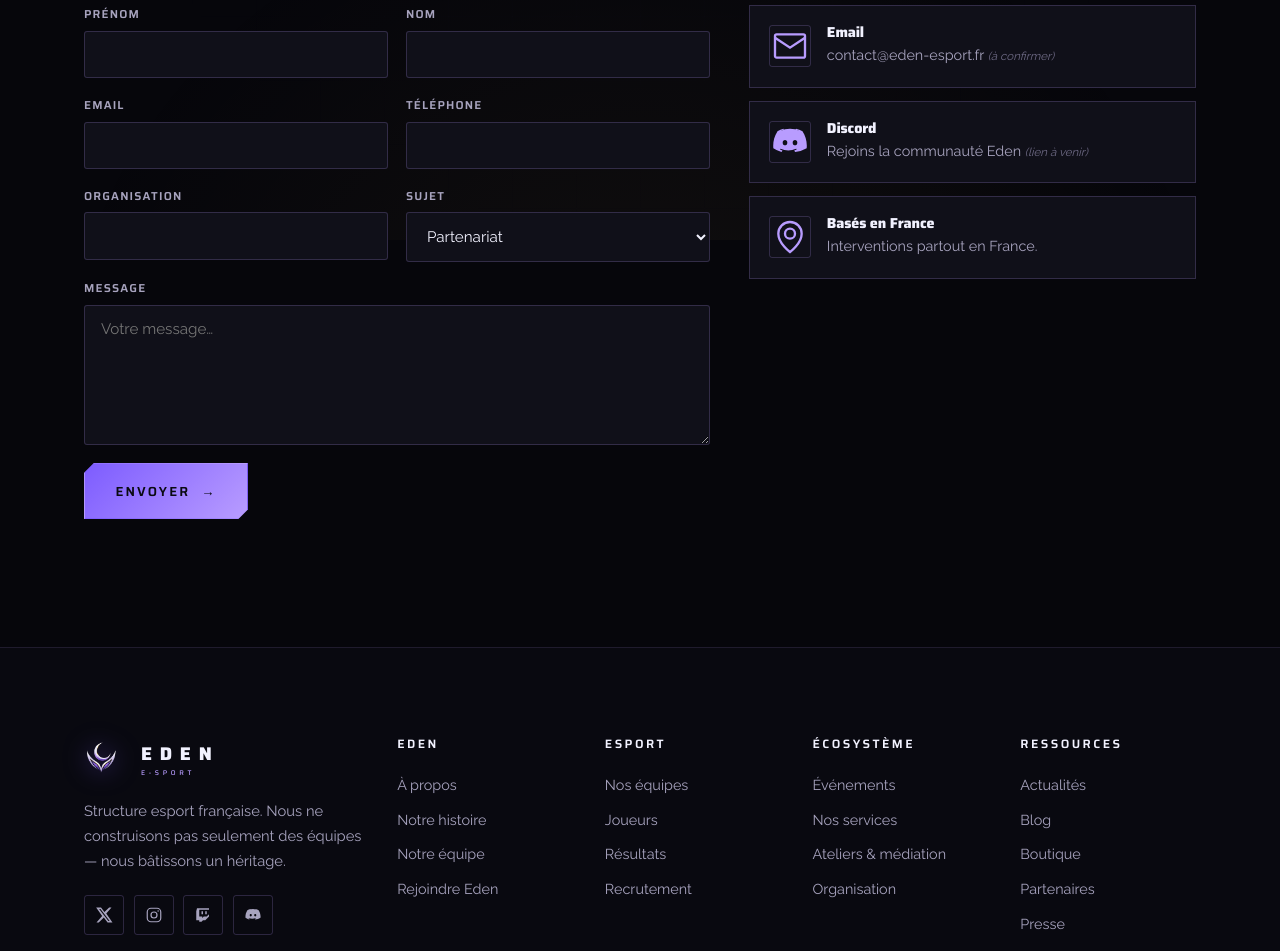
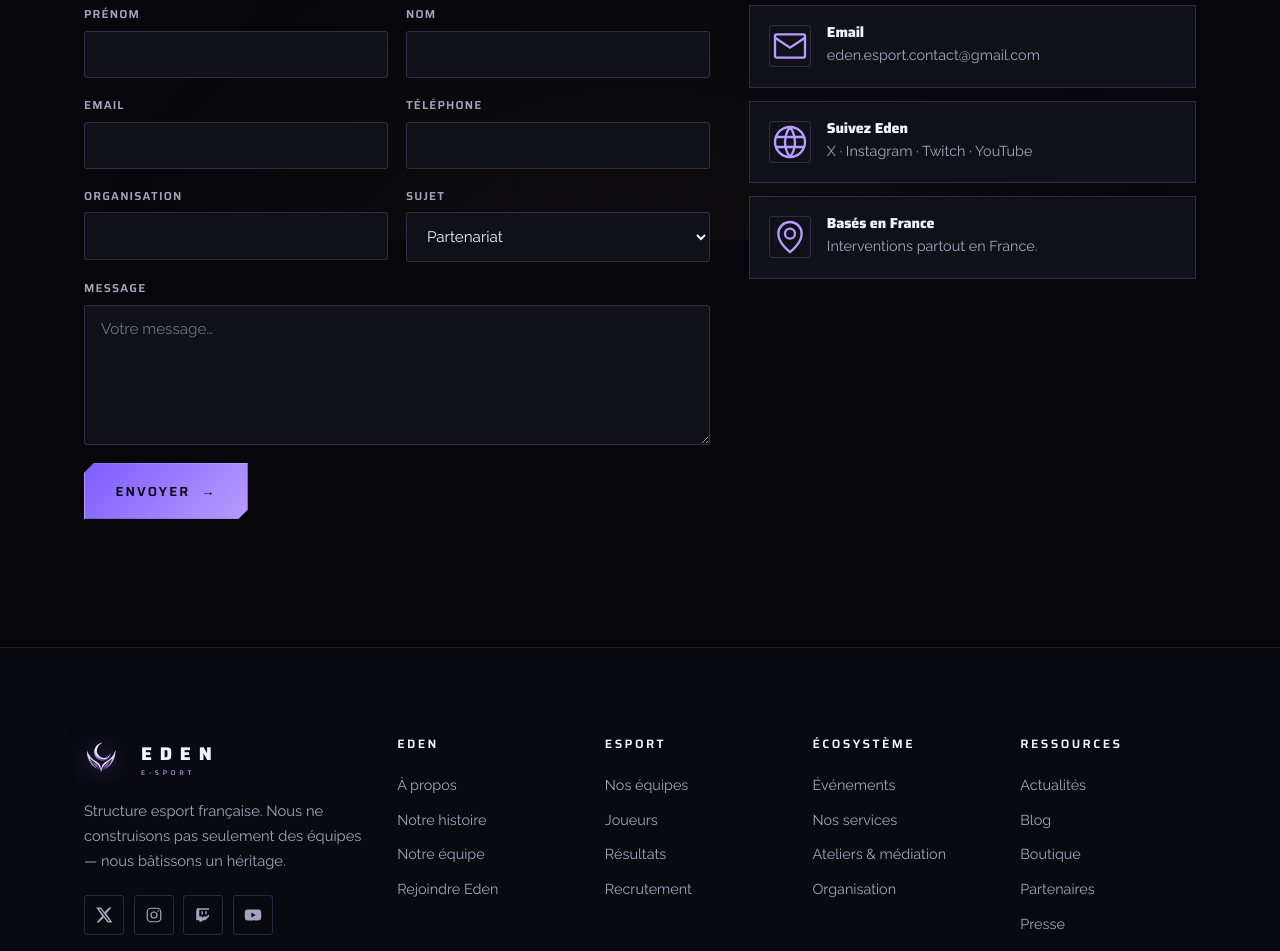
Before and after one commit to Kirito160302/eden-esport-web, a Next.js app: page /contact in a window 1280 px wide. Shown: the part 560-1511 px from the top of the page. Built offline with nearby package versions, Linux system fonts and the light colour scheme; no server answers.

Commit message:
reseaux sociaux + email + domaine

```diff
--- a/src/app/contact/page.tsx
+++ b/src/app/contact/page.tsx
@@ -29,8 +29,8 @@
           <div className="field"><label>Message</label><textarea name="Message" required placeholder="Votre message…"></textarea></div>
         </DemoForm>
         <div>
-          <div className="info-block"><span className="ic"><svg viewBox="0 0 24 24" fill="none" stroke="currentColor" strokeWidth={1.4}><rect x="3" y="5" width="18" height="14" rx="1" /><path d="m3 7 9 6 9-6" /></svg></span><div><h4>Email</h4><p>contact@eden-esport.fr <span className="tmp">(à confirmer)</span></p></div></div>
-          <div className="info-block" style={{ marginTop: ".8rem" }}><span className="ic"><svg viewBox="0 0 24 24" fill="currentColor"><path d="M19.5 5.5A16 16 0 0 0 15.6 4l-.3.5A13 13 0 0 1 18 5.6a13.5 13.5 0 0 0-12 0Q7.3 5 8.4 4.5L8.1 4A16 16 0 0 0 4.5 5.5C2.3 9 1.7 12.4 2 15.8A16 16 0 0 0 6.9 18l.6-.9a10 10 0 0 1-1.6-.8l.4-.3a11.5 11.5 0 0 0 9.4 0l.4.3a10 10 0 0 1-1.6.8l.6.9A16 16 0 0 0 22 15.8c.4-3.9-.6-7.3-2.5-10.3ZM9 14c-.8 0-1.4-.7-1.4-1.6S8.2 10.8 9 10.8s1.4.7 1.4 1.6S9.8 14 9 14Zm6 0c-.8 0-1.4-.7-1.4-1.6s.6-1.6 1.4-1.6 1.4.7 1.4 1.6S15.8 14 15 14Z" /></svg></span><div><h4>Discord</h4><p>Rejoins la communauté Eden <span className="tmp">(lien à venir)</span></p></div></div>
+          <div className="info-block"><span className="ic"><svg viewBox="0 0 24 24" fill="none" stroke="currentColor" strokeWidth={1.4}><rect x="3" y="5" width="18" height="14" rx="1" /><path d="m3 7 9 6 9-6" /></svg></span><div><h4>Email</h4><p><a href="mailto:eden.esport.contact@gmail.com">eden.esport.contact@gmail.com</a></p></div></div>
+          <div className="info-block" style={{ marginTop: ".8rem" }}><span className="ic"><svg viewBox="0 0 24 24" fill="none" stroke="currentColor" strokeWidth={1.4}><circle cx="12" cy="12" r="9" /><path d="M3.6 9h16.8M3.6 15h16.8M12 3a15 15 0 0 1 0 18M12 3a15 15 0 0 0 0 18" /></svg></span><div><h4>Suivez Eden</h4><p><a href="https://x.com/EdenEsport01" target="_blank" rel="noopener noreferrer">X</a> · <a href="https://www.instagram.com/eden_esport/" target="_blank" rel="noopener noreferrer">Instagram</a> · <a href="https://www.twitch.tv/edenesport" target="_blank" rel="noopener noreferrer">Twitch</a> · <a href="https://www.youtube.com/@Eden-Esport" target="_blank" rel="noopener noreferrer">YouTube</a></p></div></div>
           <div className="info-block" style={{ marginTop: ".8rem" }}><span className="ic"><svg viewBox="0 0 24 24" fill="none" stroke="currentColor" strokeWidth={1.4}><circle cx="12" cy="10" r="3" /><path d="M12 21s7-5.2 7-11a7 7 0 1 0-14 0c0 5.8 7 11 7 11Z" /></svg></span><div><h4>Basés en France</h4><p>Interventions partout en France.</p></div></div>
         </div>
       </div></section>
--- a/src/app/layout.tsx
+++ b/src/app/layout.tsx
@@ -6,7 +6,7 @@
 import { CartProvider } from "@/components/CartProvider";
 
 export const metadata: Metadata = {
-  metadataBase: new URL(process.env.NEXT_PUBLIC_SITE_URL || "https://eden-esport.fr"),
+  metadataBase: new URL(process.env.NEXT_PUBLIC_SITE_URL || "https://edenesport.fr"),
   title: { default: "EDEN ESPORT", template: "%s · EDEN ESPORT" },
   description:
     "Site officiel d'Eden Esport — structure esport française. We do not only build teams. We build a legacy.",
@@ -43,8 +43,8 @@
               "@type": "SportsOrganization",
               name: "Eden Esport",
               sport: "Esports",
-              url: process.env.NEXT_PUBLIC_SITE_URL || "https://eden-esport.fr",
-              logo: (process.env.NEXT_PUBLIC_SITE_URL || "https://eden-esport.fr") + "/symbol.png",
+              url: process.env.NEXT_PUBLIC_SITE_URL || "https://edenesport.fr",
+              logo: (process.env.NEXT_PUBLIC_SITE_URL || "https://edenesport.fr") + "/symbol.png",
               slogan: "We do not only build teams. We build a legacy.",
               areaServed: "FR",
             }),
--- a/src/app/robots.ts
+++ b/src/app/robots.ts
@@ -1,7 +1,7 @@
 import type { MetadataRoute } from "next";
 
 export default function robots(): MetadataRoute.Robots {
-  const base = process.env.NEXT_PUBLIC_SITE_URL || "https://eden-esport.fr";
+  const base = process.env.NEXT_PUBLIC_SITE_URL || "https://edenesport.fr";
   return {
     rules: [{ userAgent: "*", allow: "/" }],
     sitemap: `${base}/sitemap.xml`,
--- a/src/app/sitemap.ts
+++ b/src/app/sitemap.ts
@@ -2,7 +2,7 @@
 import { getTeams, getPlayers, getEvents, getArticles, getProducts } from "@/lib/content";
 
 export default async function sitemap(): Promise<MetadataRoute.Sitemap> {
-  const base = process.env.NEXT_PUBLIC_SITE_URL || "https://eden-esport.fr";
+  const base = process.env.NEXT_PUBLIC_SITE_URL || "https://edenesport.fr";
 
   const staticPaths = [
     "", "/eden", "/esport", "/equipes", "/joueurs", "/evenements", "/actions",
--- a/src/components/Footer.tsx
+++ b/src/components/Footer.tsx
@@ -19,10 +19,10 @@
             </Link>
             <p>Structure esport française. Nous ne construisons pas seulement des équipes — nous bâtissons un héritage.</p>
             <div className="socials" aria-label="Réseaux sociaux">
-              <a href="#" aria-label="X / Twitter"><svg viewBox="0 0 24 24" fill="currentColor"><path d="M18.9 2H22l-7 8 8.3 12h-6.5l-5-6.6L5 22H2l7.5-8.6L1.5 2H8l4.6 6.1L18.9 2Zm-1.1 18h1.7L7.3 4H5.5l12.3 16Z" /></svg></a>
-              <a href="#" aria-label="Instagram"><svg viewBox="0 0 24 24" fill="none" stroke="currentColor" strokeWidth={1.6}><rect x="3" y="3" width="18" height="18" rx="5" /><circle cx="12" cy="12" r="4" /><circle cx="17.5" cy="6.5" r="1" fill="currentColor" stroke="none" /></svg></a>
-              <a href="#" aria-label="Twitch"><svg viewBox="0 0 24 24" fill="currentColor"><path d="M4 3 3 7v12h4v2h3l2-2h3l5-5V3H4Zm16 8-3 3h-4l-2 2v-2H7V5h13v6Z" /><path d="M15 7h2v4h-2zM10 7h2v4h-2z" /></svg></a>
-              <a href="#" aria-label="Discord"><svg viewBox="0 0 24 24" fill="currentColor"><path d="M19.5 5.5A16 16 0 0 0 15.6 4l-.3.5A13 13 0 0 1 18 5.6a13.5 13.5 0 0 0-12 0 13 13 0 0 1 2.7-1.1L8.4 4A16 16 0 0 0 4.5 5.5C2.3 9 1.7 12.4 2 15.8A16 16 0 0 0 6.9 18l.6-.9a10 10 0 0 1-1.6-.8l.4-.3a11.5 11.5 0 0 0 9.4 0l.4.3a10 10 0 0 1-1.6.8l.6.9A16 16 0 0 0 22 15.8c.4-3.9-.6-7.3-2.5-10.3ZM9 14c-.8 0-1.4-.7-1.4-1.6S8.2 10.8 9 10.8s1.4.7 1.4 1.6S9.8 14 9 14Zm6 0c-.8 0-1.4-.7-1.4-1.6s.6-1.6 1.4-1.6 1.4.7 1.4 1.6S15.8 14 15 14Z" /></svg></a>
+              <a href="https://x.com/EdenEsport01" target="_blank" rel="noopener noreferrer" aria-label="X / Twitter"><svg viewBox="0 0 24 24" fill="currentColor"><path d="M18.9 2H22l-7 8 8.3 12h-6.5l-5-6.6L5 22H2l7.5-8.6L1.5 2H8l4.6 6.1L18.9 2Zm-1.1 18h1.7L7.3 4H5.5l12.3 16Z" /></svg></a>
+              <a href="https://www.instagram.com/eden_esport/" target="_blank" rel="noopener noreferrer" aria-label="Instagram"><svg viewBox="0 0 24 24" fill="none" stroke="currentColor" strokeWidth={1.6}><rect x="3" y="3" width="18" height="18" rx="5" /><circle cx="12" cy="12" r="4" /><circle cx="17.5" cy="6.5" r="1" fill="currentColor" stroke="none" /></svg></a>
+              <a href="https://www.twitch.tv/edenesport" target="_blank" rel="noopener noreferrer" aria-label="Twitch"><svg viewBox="0 0 24 24" fill="currentColor"><path d="M4 3 3 7v12h4v2h3l2-2h3l5-5V3H4Zm16 8-3 3h-4l-2 2v-2H7V5h13v6Z" /><path d="M15 7h2v4h-2zM10 7h2v4h-2z" /></svg></a>
+              <a href="https://www.youtube.com/@Eden-Esport" target="_blank" rel="noopener noreferrer" aria-label="YouTube"><svg viewBox="0 0 24 24" fill="currentColor"><path d="M23 12s0-3.4-.4-5a2.6 2.6 0 0 0-1.8-1.9C19 4.8 12 4.8 12 4.8s-7 0-8.8.3A2.6 2.6 0 0 0 1.4 7C1 8.6 1 12 1 12s0 3.4.4 5a2.6 2.6 0 0 0 1.8 1.9c1.8.3 8.8.3 8.8.3s7 0 8.8-.3a2.6 2.6 0 0 0 1.8-1.9c.4-1.6.4-5 .4-5ZM9.8 15.3V8.7l5.7 3.3-5.7 3.3Z" /></svg></a>
             </div>
           </div>
           {COLS.map((c) => (
```
